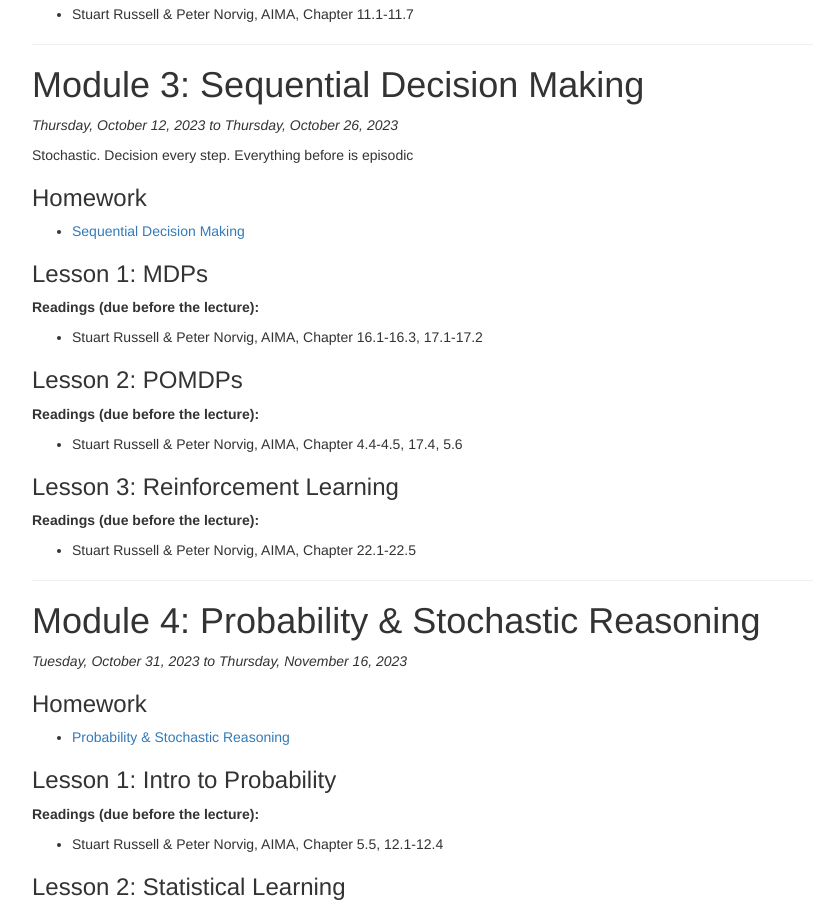
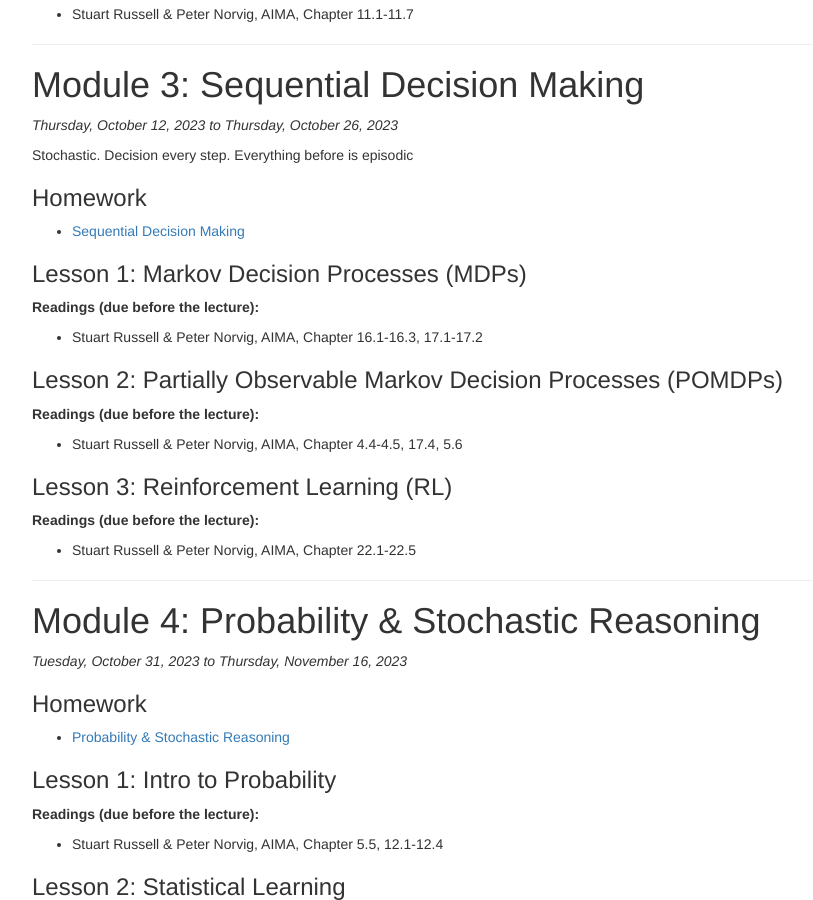
Before and after one commit to lara-martin/Principles-of-AI, a Jekyll site: the page built from modules.md, in a window 1280 px wide and 900 px high, scrolled down 1518 px. Shown: the whole window, without its empty margins (38-851 px from the left). Built offline with Jekyll 4.4.1, drawn with Linux system fonts in a browser that asks for light colours; nearby versions of some CDN libraries; a script that is not in the unit is left out.

Commit message:
Update modules.yaml

```diff
--- a/_data/modules.yaml
+++ b/_data/modules.yaml
@@ -165,7 +165,7 @@
   description: Stochastic. Decision every step. Everything before is episodic
   lessons:
     -
-      title: MDPs
+      title: Markov Decision Processes (MDPs)
       video:
       length:
       slides:
@@ -175,7 +175,7 @@
           url:
           title: AIMA, Chapter 16.1-16.3, 17.1-17.2
     -
-      title: POMDPs
+      title: Partially Observable Markov Decision Processes (POMDPs)
       video:
       length:
       slides:
@@ -185,7 +185,7 @@
           url:
           title: AIMA, Chapter 4.4-4.5, 17.4, 5.6
     -
-      title: Reinforcement Learning
+      title: Reinforcement Learning (RL)
       video:
       length:
       slides:
```
